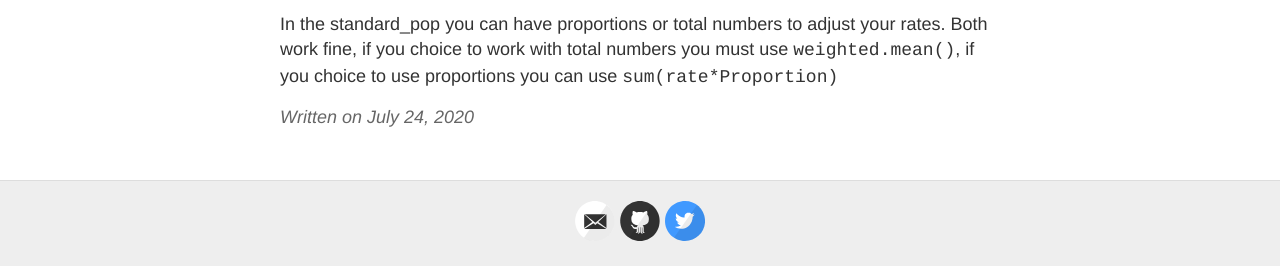
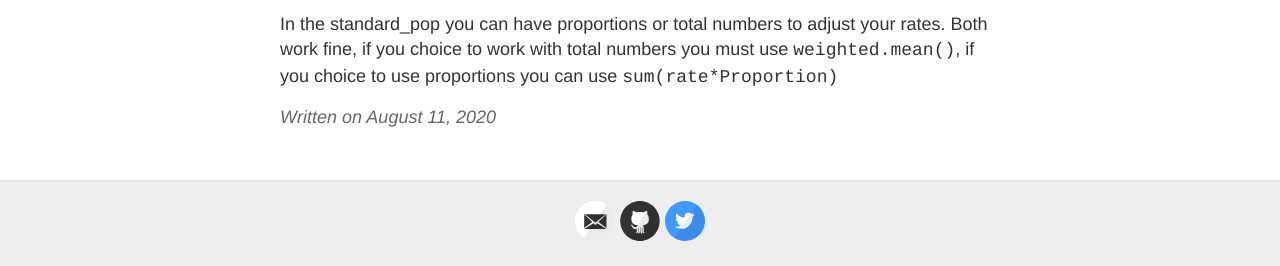
Before and after one commit to kmfolgar/kmartinez.com, a Jekyll site: the page built from _posts/2020-08-11-Age-Adjusted-Mortality-Rates-in-R.md, in a window 1280 px wide. Shown: the part 1433-1699 px from the top of the page. Built offline with Jekyll 4.4.1, drawn with Linux system fonts in a browser that asks for light colours.

Commit message:
upt date

````diff
--- a/_posts/2020-08-11-Age-Adjusted-Mortality-Rates-in-R.md
+++ b/_posts/2020-08-11-Age-Adjusted-Mortality-Rates-in-R.md
@@ -1,13 +1,14 @@
 ---
 layout: post
 title: "Age- Adjusted Rates"
-date: 2020-07-24
+date: 2020-08-11
 ---
 
 Here is just some random code for future use.
 
 
 ## Standard population
+
 
 ```r
 #https://seer.cancer.gov/stdpopulations/stdpopdic.html
````
